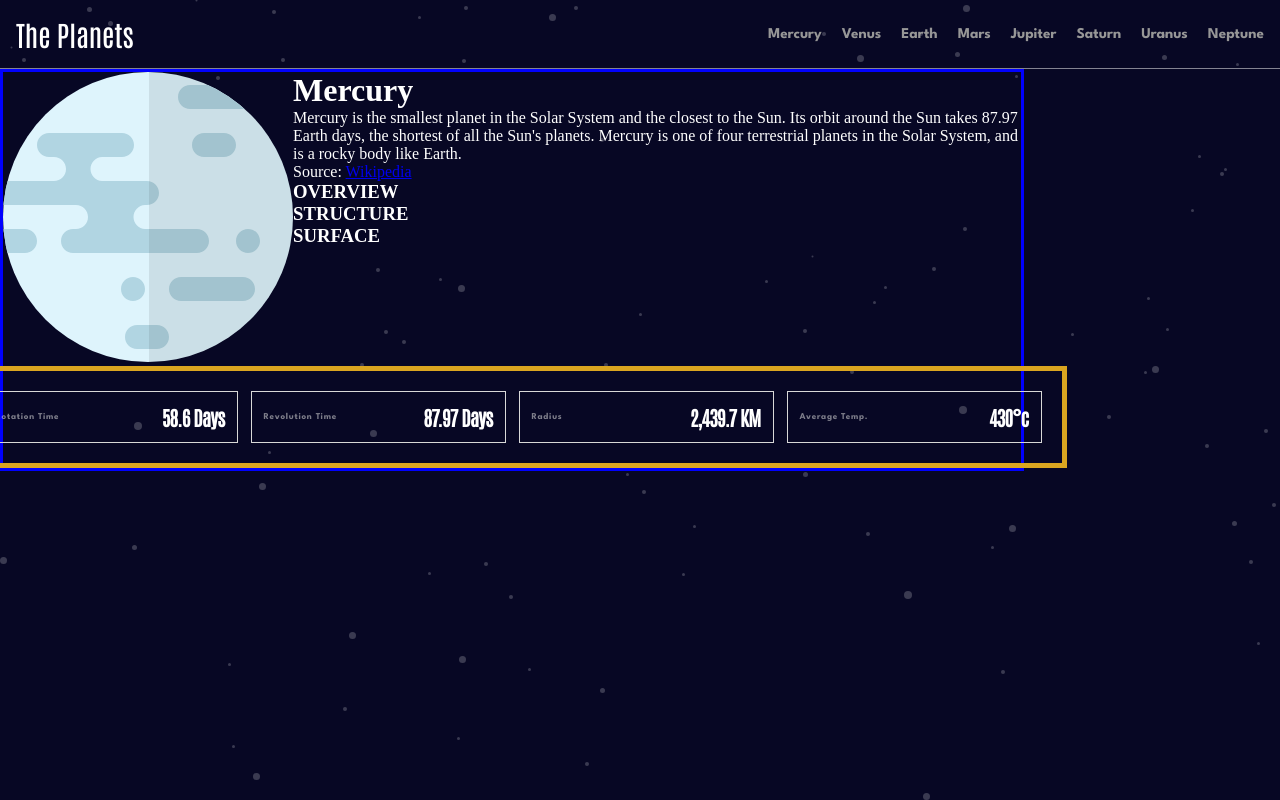
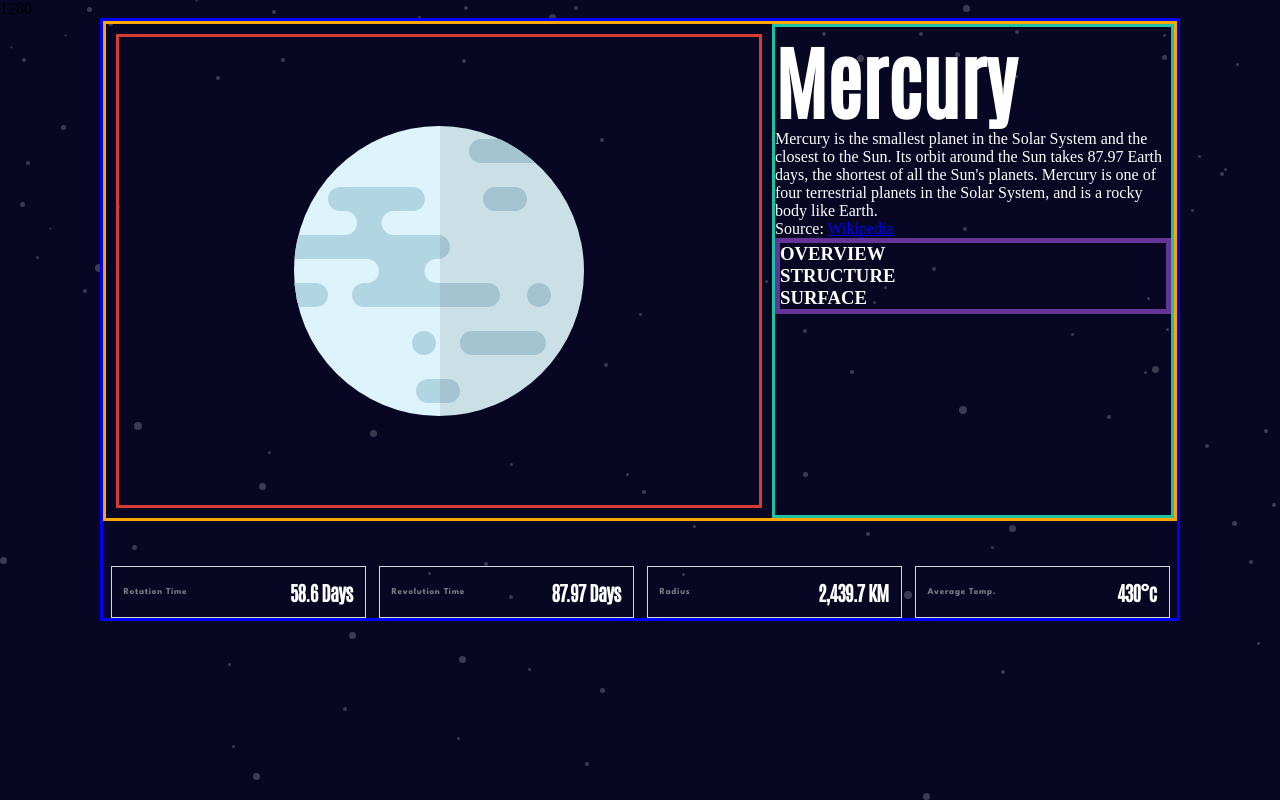
Before and after one commit to abiodunfreeman/planets-info-site, a React (Create React App) app: page / in a window 1280 px wide. Built offline with nearby package versions, Linux system fonts and the light colour scheme.

Commit message:
meh css changes, need another screen

```diff
--- a/src/App.js
+++ b/src/App.js
@@ -16,7 +16,8 @@ function App() {
 
   return (
     <div className="App">
-      <Header data={data} handleChange={handlePlanetChange}/>
+      {window.innerWidth}
+      {/* <Header data={data} handleChange={handlePlanetChange}/> */}
       <Main data={data} planet={curPlanet}/>
     </div>
   );
--- a/src/components/css/main.css
+++ b/src/components/css/main.css
@@ -1 +1 @@
-.main{display:flex;flex-direction:column;color:white;max-width:80vw;border:3px solid blue}.main #main--container{display:flex}#img--container{max-width:666px}
+.wrapper{display:grid;grid-template-columns:100px 1fr 100px}.main{grid-column:2;display:flex;flex-direction:column;color:white;border:3px solid blue}.main #main--container{display:grid;grid-template-columns:minmax(300px, 666px) 1fr;border:3px solid orange;height:500px;margin-bottom:45px}.main #main--container #img--container{border:3px solid #D83A34;display:flex;justify-content:center;align-items:center;margin:10px}.main #main--container #img--container img{position:relative}.main #main--container #img--container .img-wrapper{top:290px;left:110px;width:200px;position:absolute}.main #main--container #main--desc{border:3px solid #1EC1A2}.main #main--container #main--desc #name-container h1{font-size:80px;font-family:"Antonio"}.main #main--container #main--desc #tabs{border:5px solid rebeccapurple}.main #main--container #main--desc #tabs h3{cursor:pointer}.main #main--container #planet-facts-list{border:3px solid #6D2ED5}
--- a/src/components/css/planet-fact-list.css
+++ b/src/components/css/planet-fact-list.css
@@ -1 +1 @@
-#planet-facts-list{border:5px solid goldenrod}#planet-facts-list h3{color:white}#planet-facts-list{display:flex;gap:13px;padding:20px;align-self:center}#planet-facts-list li{width:255px;padding:12px;display:flex;align-items:center;justify-content:space-between;border:1px solid #D8D8D8}#planet-facts-list h4{color:#d8d8d891;font-family:'League Spartan', sans-serif;font-size:9px;letter-spacing:.73px}#planet-facts-list h3{font-size:20px;font-family:"Antonio";letter-spacing:-.75px}
+#planet-facts-list{display:flex;gap:13px;align-self:center}#planet-facts-list li{width:255px;padding:12px;display:flex;align-items:center;justify-content:space-between;border:1px solid #D8D8D8}#planet-facts-list h4{color:#d8d8d891;font-family:'League Spartan', sans-serif;font-size:9px;letter-spacing:.73px}#planet-facts-list h3{font-size:20px;font-family:"Antonio";letter-spacing:-.75px;color:white}
--- a/src/components/js/Main.js
+++ b/src/components/js/Main.js
@@ -72,6 +72,9 @@ export default function Main(props) {
     )
   }  else {
     return (
+      <div className='wrapper'>
+
+
       <div id={planet.name} className="main">
 
       <div id="main--container">
@@ -80,15 +83,15 @@ export default function Main(props) {
         id='main-img'
         src={imgSrc}
         />
-        {display === "3" && <img id="secondary-img" src={planet.images.geology}/>}
+        {display === "3" && <div className = "img-wrapper" ><img id="secondary-img" src={planet.images.geology}/></div>}
         </div>
         <div id="main--desc">
 
-        <div id="name-container">
-          <h1>{planet.name}</h1>
-          <p>{desc}</p>
-          <p>Source: <a target="_blank" href={planet.overview.source}>Wikipedia</a></p>
-        </div>
+          <div id="name-container">
+           <h1>{planet.name}</h1>
+           <p>{desc}</p>
+            <p>Source: <a target="_blank" href={planet.overview.source}>Wikipedia</a></p>
+          </div>
 
         <div id="tabs">
             <h3 className='tab' id="1" onClick={() => handleTabClick("1")}>OVERVIEW</h3>
@@ -117,6 +120,7 @@ export default function Main(props) {
           <h3>{planet.temperature}</h3>
           </li>
       </ul>
+     </div>
     </div>
     )
   }
--- a/src/components/scss/main.scss
+++ b/src/components/scss/main.scss
@@ -6,20 +6,71 @@ $Jupiter-primary: #D83A34;
 $Saturn-primary: #CD5120;
 $Uranus-primary: #1EC1A2;
 $Neptune-primary: #2D68F0;
+.wrapper{
+  display: grid;
+  grid-template-columns: 100px 1fr 100px;
+}
+
 
 .main{
+  grid-column: 2;
   display: flex;
   flex-direction: column;
   color:white;
-  max-width: 80vw;
+  // max-width: 80vw;
   border: 3px solid blue;
   #main--container{
-    display: flex;
+    display: grid;
+    grid-template-columns: minmax(300px, 666px) 1fr;
+    border:3px solid orange;
+    height: 500px;
+    margin-bottom: 45px;
+
+    #img--container{
+      // width: 666px;
+      border:3px solid #D83A34;
+      display: flex;
+      justify-content: center;
+      align-items: center;
+      margin: 10px;
+      // padding: 30px;
+      img{
+        position: relative;
+      }
+      .img-wrapper{
+        top: 290px;
+        left: 110px;
+        width: 200px;
+        position: absolute;
+      }
+    }
+    #main--desc{
+      border:3px solid #1EC1A2;
+      #name-container{
+        h1{
+          font-size: 80px;
+          font-family: "Antonio";
+        }
+    }
+    #tabs{
+      border: 5px solid rebeccapurple;
+      h3{
+        cursor: pointer;
+      }
+    }
+  }
+  #planet-facts-list{
+    /*
+    <ul id="planet-facts-list">
+       <li>
+        Rotation Time
+        <h3>{planet.overview.rotation}</h3>
+       </li>
+    */
+    border:3px solid #6D2ED5;
   }
 }
-#img--container{
-  max-width: 666px;
-}
+
 #Mercury{
 
 }
@@ -251,4 +302,4 @@ $Neptune-primary: #2D68F0;
     }
   }
 
-*/
+*/}
--- a/src/components/scss/planet-fact-list.scss
+++ b/src/components/scss/planet-fact-list.scss
@@ -5,19 +5,14 @@
             <h3>{planet.overview.rotation}</h3>
           </li>
 */
-#planet-facts-list{
-  border: 5px solid goldenrod;
-  h3{
-    color:white;
-  }
-}
+
 
 
   #planet-facts-list{
     display: flex;
 
     gap: 13px;
-    padding: 20px;
+    // padding: 20px;
 
     align-self: center;
     li{
@@ -38,5 +33,6 @@
       font-size:20px;
       font-family: "Antonio";
       letter-spacing: -.75px;
+      color:white;
     }
   }
```
